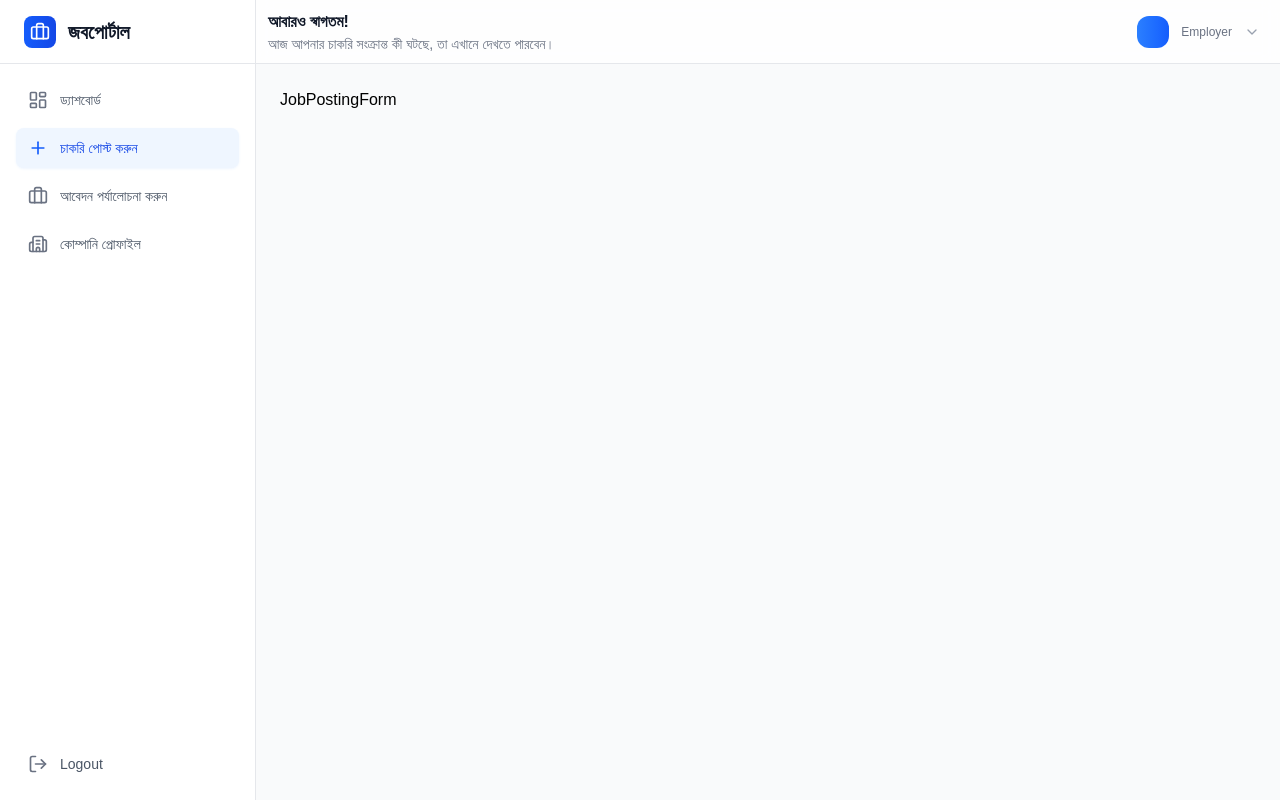
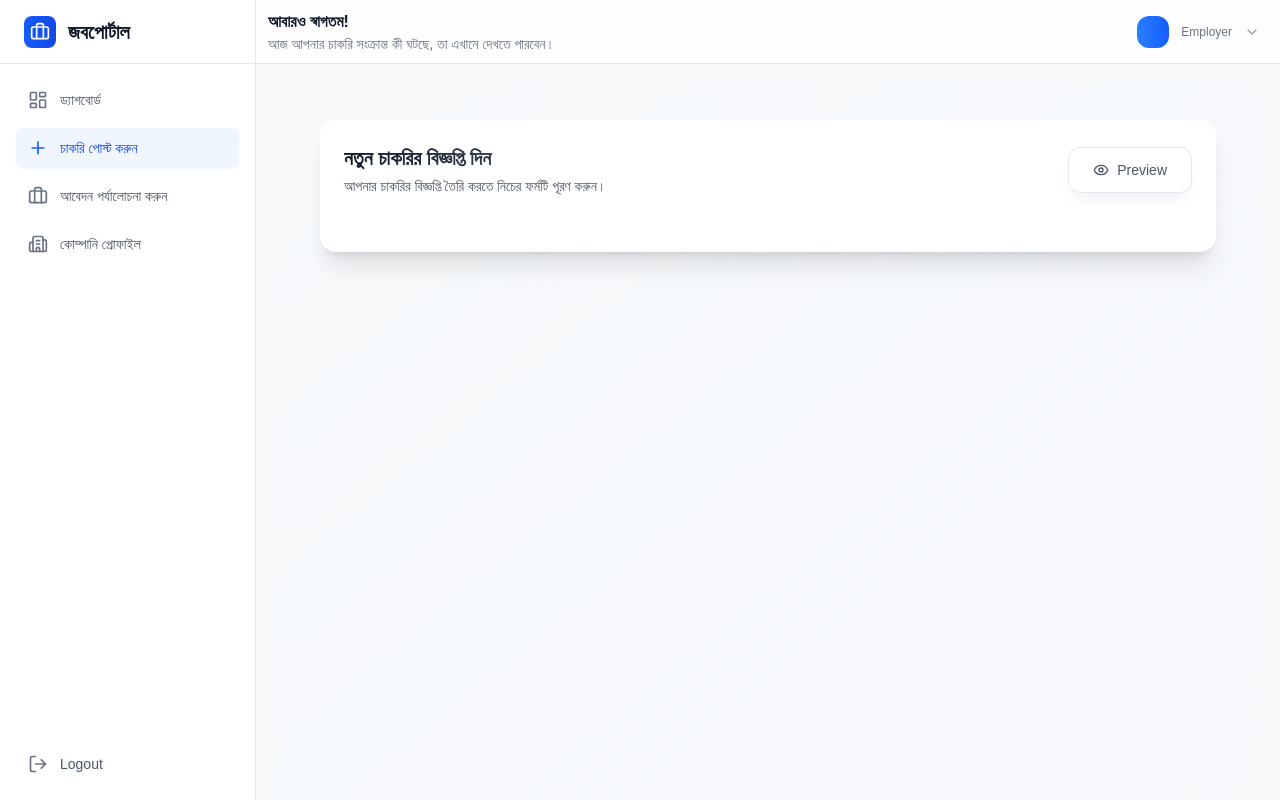
Before and after one commit to yeasin5060/job-portal, a React (Vite) app in the folder client/: page /post-job in a window 1280 px wide. Built offline with nearby package versions, Linux system fonts and the light colour scheme.

Commit message:
start the handleInputChange design

```diff
--- a/client/src/pages/Employer/JobPostingForm.jsx
+++ b/client/src/pages/Employer/JobPostingForm.jsx
@@ -5,6 +5,7 @@ import { CATEGORIES , JOB_TYPES } from "../../utils/data"
 import toast from 'react-hot-toast'
 import DashboardLayout from "../../components/layout/DashboardLayout"
 import { useState } from "react"
+import { Eye } from "lucide-react"
 
 const JobPostingForm = () => {
   const navigate = useNavigate();
@@ -45,7 +46,31 @@ const JobPostingForm = () => {
   }
 
   return (
-    <DashboardLayout activeMenu="post-job">JobPostingForm</DashboardLayout>
+    <DashboardLayout activeMenu="post-job">
+      <div className="min-h-screen bg-gradient-to-br from-slate-50 via-blue-50/30 to-purple-50/20 py-8 px-4 sm:px-6 lg:px-8">
+        <div className="max-w-4xl mx-auto">
+          <div className="bg-white shadow-xl rounded-2xl p-6">
+            <div className="flex items-center justify-between mb-8">
+              <div>
+                <h2 className="text-xl font-bold bg-gradient-to-r from-gray-900 to-gray-600 bg-clip-text text-transparent">
+                  নতুন চাকরির বিজ্ঞপ্তি দিন
+                </h2>
+                <p className="text-sm text-gray-600 mt-1">
+                  আপনার চাকরির বিজ্ঞপ্তি তৈরি করতে নিচের ফর্মটি পূরণ করুন।
+                </p>
+              </div>
+              <div className="flex items-center space-x-2">
+                <button className="group flex items-center space-x-2 px-6 py-3 text-sm font-medium text-gray-600 hover:text-white bg-white/50 hover:bg-gradient-to-r hover:from-blue-500 hover:to-blue-600 border border-gray-200 hover:border-transparent rounded-xl transition-all duration-300 shadow-lg shadow-gray-100 hover:shadow-xl transform hover:-translate-y-0.5" onClick={() => setIsPreview(true)} disabled = {!isFormValid()}>
+                  <Eye className="w-4 h-4 transition-transform group-hover:-translate-x-1"/>
+                  <span>Preview</span>
+                </button>
+              </div>
+            </div>
+            <div className="space-y-6"></div>
+          </div>
+        </div>
+      </div>
+    </DashboardLayout>
   )
 }
 
```
